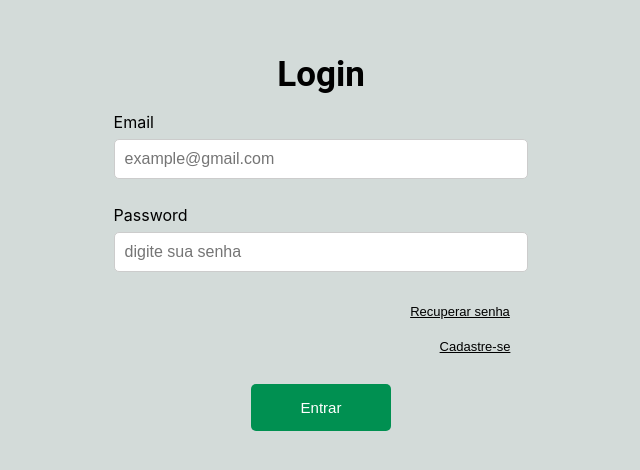
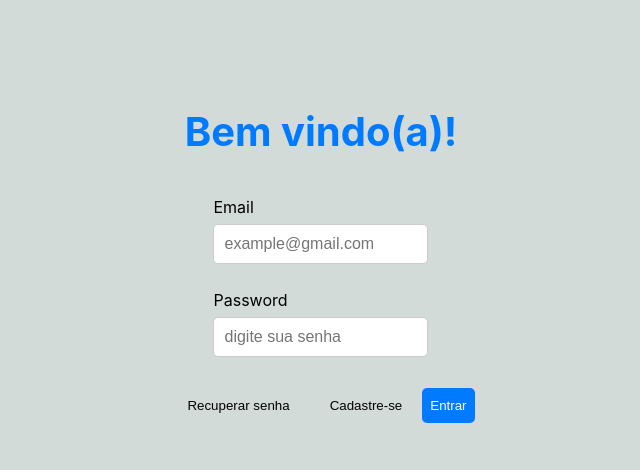
Before and after one commit to GuilhermeMFortes/myDestiny, a React app: page /Login in a window 1280 px wide. Shown: the part 142-612 px from the top of the page, without its empty margins (319-959 px from the left). Built offline with nearby package versions, Linux system fonts and the light colour scheme; the HTML template or start-up script is replaced by a standard one.

Commit message:
Update css

```diff
--- a/src/Styles/Cadastro.css
+++ b/src/Styles/Cadastro.css
@@ -23,7 +23,7 @@ body {
   font-family: 'Roboto', sans-serif;
   font-weight: 700;
   font-size: 35px;
-  color: black;
+  color: #007bff;
   display: flex;
   justify-content: center;
   align-items: center;
@@ -51,11 +51,11 @@ body {
 }
 
 .btn-cadastrar {
-  background-color: #009051;
+  background-color: #007bff;
   border: none;
   color: white;
   cursor: pointer;
-  padding: 15px 50px;
+  padding: 10px 30px;
   text-align: center;
   display: inline-block;
   font-size: 15px;
@@ -65,7 +65,6 @@ body {
 
 .btn-voltar {
   font-size: 1.2rem;
-  padding: 0.5rem 1.5rem;
   border-radius: 0.5rem;
   border: none;
   color: black;
--- a/src/Styles/Login.css
+++ b/src/Styles/Login.css
@@ -1,77 +1,64 @@
-form {
+.login-container {
   display: flex;
   flex-direction: column;
   align-items: center;
-  margin-bottom: 1rem;
 }
 
-label {
-  margin: 0.5rem 0;
-  color: black;
+.form-group {
+  margin-bottom: 10px;
 }
 
-body {
+.label {
+  font-weight: bold;
+}
+
+.input {
+  width: 100%;
+  padding: 5px;
+  border: 1px solid #ccc;
+  border-radius: 3px;
+}
+.login-title{
+  padding: 25px;
+  font-size: 40px;
+  color: #007bff;
+  font-weight: 700;
+}
+.button-group {
   display: flex;
-  justify-content: center;
-  align-items: center;
-  height: 100vh;
-  margin: 0;
-  padding: 0;
+  justify-content: space-between;
+  margin-top: 15px;
+}
+
+.log-in-btn-pass,
+.log-in-btn-register {
+  padding: 10px 20px;
+  background-color: transparent;
+  color: black;
+  border: none;
+  cursor: pointer;
 }
 
 .log-in-btn-enter {
-  background-color: #009051;
-  border: none;
+  background-color: #007bff;
   color: white;
+  border-radius: 5px;
   cursor: pointer;
-  padding: 15px 50px;
-  text-align: center;
-  display: inline-block;
-  font-size: 15px;
-  margin: 20px 10px;
-  border-radius: 5px;
+  border-color: transparent;
 }
 
+@media (max-width: 600px) {
+  .form-group {
+    width: 100%;
+  }
 
-.log-in-btn-pass {
-  margin-top: 10px;
-  border: none;
-  background-color: transparent;
-  color: black;
-  cursor: pointer;
-  padding: 8px 16px;
-  text-align: right;
-  display: inline-block;
-  font-size: 14px;
-  margin: 8px 2px 2px 280px;
-  border-radius: 5px;
-  text-decoration: underline;
-  font-size: 13px;
+  .button-group {
+    flex-direction: column;
+  }
+
+  .log-in-btn-pass,
+  .log-in-btn-register,
+  .log-in-btn-enter {
+    width: 100%;
+  }
 }
-
-.log-in-btn-register {
-  margin-top: 10px;
-  border: none;
-  background-color: transparent;
-  color: black;
-  cursor: pointer;
-  padding: 8px 16px;
-  text-align: right;
-  display: inline-block;
-  font-size: 14px;
-  margin: 2px 2px 2px 310px;
-  border-radius: 5px;
-  text-decoration: underline;
-  font-size: 13px;
-}
-
-.login-title {
-  font-family: 'Roboto', sans-serif;
-  font-weight: 700;
-  font-size: 35px;
-  color: black;
-  display: flex;
-  justify-content: center;
-  align-items: center;
-  height: 100%;
-}
--- a/src/Styles/RecuperarSenha.css
+++ b/src/Styles/RecuperarSenha.css
@@ -16,11 +16,12 @@ body {
   font-family: 'Roboto', sans-serif;
   font-weight: 700;
   font-size: 35px;
-  color: black;
+  color: #007bff;
   display: flex;
   justify-content: center;
   align-items: center;
   height: 100%;
+  padding: 25px;
 }
 
 .btn-voltar {
@@ -40,11 +41,11 @@ body {
 }
 
 .btn-enviar-senha {
-  background-color: #009051;
+  background-color: #007bff;
   border: none;
   color: white;
   cursor: pointer;
-  padding: 15px 50px;
+  padding: 10px 30px;
   text-align: center;
   display: inline-block;
   font-size: 15px;
@@ -54,7 +55,7 @@ body {
 
 .form-group {
   display: flex;
-  flex-direction: column;
-  width: 100%;
+  flex-direction: column ;
+  width: 70%;
   margin-bottom: 1rem;
 }
--- a/src/pages/Cadastro.jsx
+++ b/src/pages/Cadastro.jsx
@@ -1,9 +1,9 @@
 import React, { useState } from 'react';
-import '../Styles/Cadastro.css'
+import '../Styles/Cadastro.css';
 import { useNavigate } from 'react-router-dom';
 
 function Cadastro(props) {
-  const navigate = useNavigate()
+  const navigate = useNavigate();
   const [nome, setNome] = useState('');
   const [email, setEmail] = useState('');
   const [senha, setSenha] = useState('');
@@ -21,7 +21,7 @@ function Cadastro(props) {
   };
 
   const handleLogin = (event) => {
-    navigate("/Login")
+    navigate("/Login");
   };
 
   const handleSubmit = (event) => {
@@ -33,30 +33,33 @@ function Cadastro(props) {
   };
 
   return (
-    <div className='body'>
-    <div className='register-title'>Cadastro</div>
+    <div className="body">
+      <div className="register-title">Cadastro</div>
       <div>
         <form onSubmit={handleSubmit}>
-    <div className='form-group'>
+          <div className="form-group">
             <label htmlFor="nome">Nome:</label>
-      <input type="text" placeholder='digite seu nome' id="nome" value={nome} onChange={handleNomeChange} />
+            <input type="text" placeholder="digite seu nome" id="nome" value={nome} onChange={handleNomeChange} />
           </div>
-    <div className='form-group'>
+          <div className="form-group">
             <label htmlFor="email">E-mail:</label>
-        <input type="email" placeholder='example@email.com' id="email" value={email} onChange={handleEmailChange} />
+            <input type="email" placeholder="example@email.com" id="email" value={email} onChange={handleEmailChange} />
           </div>
-    <div  className='form-group'>
+          <div className="form-group">
             <label htmlFor="senha">Senha:</label>
-        <input type="password" placeholder='digite sua senha' id="senha" value={senha} onChange={handleSenhaChange} />
+            <input type="password" placeholder="digite sua senha" id="senha" value={senha} onChange={handleSenhaChange} />
           </div>
         </form>
       </div>
 
-    <div>
-        <button className='btn-cadastrar' onClick={handleLogin}>Cadastrar</button>
-        <button className="btn-voltar" onClick={handleLogin}>Voltar</button>
+      <div className="button-group">
+        <button className="btn-cadastrar" onClick={handleLogin}>
+          Cadastrar
+        </button>
+        <button className="btn-voltar" onClick={handleLogin}>
+          Voltar
+        </button>
       </div>
-
     </div>
   );
 }
--- a/src/pages/Login.jsx
+++ b/src/pages/Login.jsx
@@ -16,11 +16,11 @@ function Login(props) {
   };
 
   const handleRecSenha = (event) => {
-    navigate("/RecuperarSenha")
+    navigate("/RecuperarSenha");
   };
 
   const handleRegister = (event) => {
-    navigate("/Cadastro")
+    navigate("/Cadastro");
   };
 
   const handleSubmit = (event) => {
@@ -30,8 +30,8 @@ function Login(props) {
   };
 
   return (
-    <div>
-      <div className="login-title">Login</div>
+    <div className="login-container">
+      <div className="login-title">Bem vindo(a)!</div>
       <form onSubmit={handleSubmit}>
         <div className="form-group">
           <label htmlFor="email">Email</label>
@@ -54,6 +54,7 @@ function Login(props) {
           />
         </div>
 
+        <div className="button-group">
           <button className="log-in-btn-pass" onClick={handleRecSenha}>
             Recuperar senha
           </button>
@@ -63,6 +64,7 @@ function Login(props) {
           <button className="log-in-btn-enter" onClick={handleSubmit}>
             Entrar
           </button>
+        </div>
       </form>
     </div>
   );
--- a/src/pages/RecuperarSenha.jsx
+++ b/src/pages/RecuperarSenha.jsx
@@ -1,25 +1,29 @@
 import React from 'react';
-import '../Styles/RecuperarSenha.css'
+import '../Styles/RecuperarSenha.css';
 import { useNavigate } from 'react-router-dom';
 
 function RecuperarSenha(props) {
-  const navigate = useNavigate()
+  const navigate = useNavigate();
 
   const handleLogin = (event) => {
-    navigate("/Login")
+    navigate("/Login");
   };
+
   return (
-
-    <div>
-        <div className='rec-title'>Recuperação de senha</div>
+    <div className="recuperar-senha-container">
+      <div className="rec-title">Recuperação de senha</div>
       <form>
-        <div className='form-group'>
+        <div className="form-group">
           <label htmlFor="email">E-mail:</label>
-          <input type="email" placeholder='example@email.com' id="email" name="email" />
+          <input type="email" placeholder="example@email.com" id="email" name="email" />
         </div>
-        <div>
-          <button className='btn-enviar-senha' onClick={handleLogin}>Enviar</button>
-          <button className="btn-voltar" onClick={handleLogin}>Voltar</button>
+        <div className="button-group">
+          <button className="btn-enviar-senha" onClick={handleLogin}>
+            Enviar
+          </button>
+          <button className="btn-voltar" onClick={handleLogin}>
+            Voltar
+          </button>
         </div>
       </form>
     </div>
```
Lines whose indentation alone changed are shown as unchanged.
